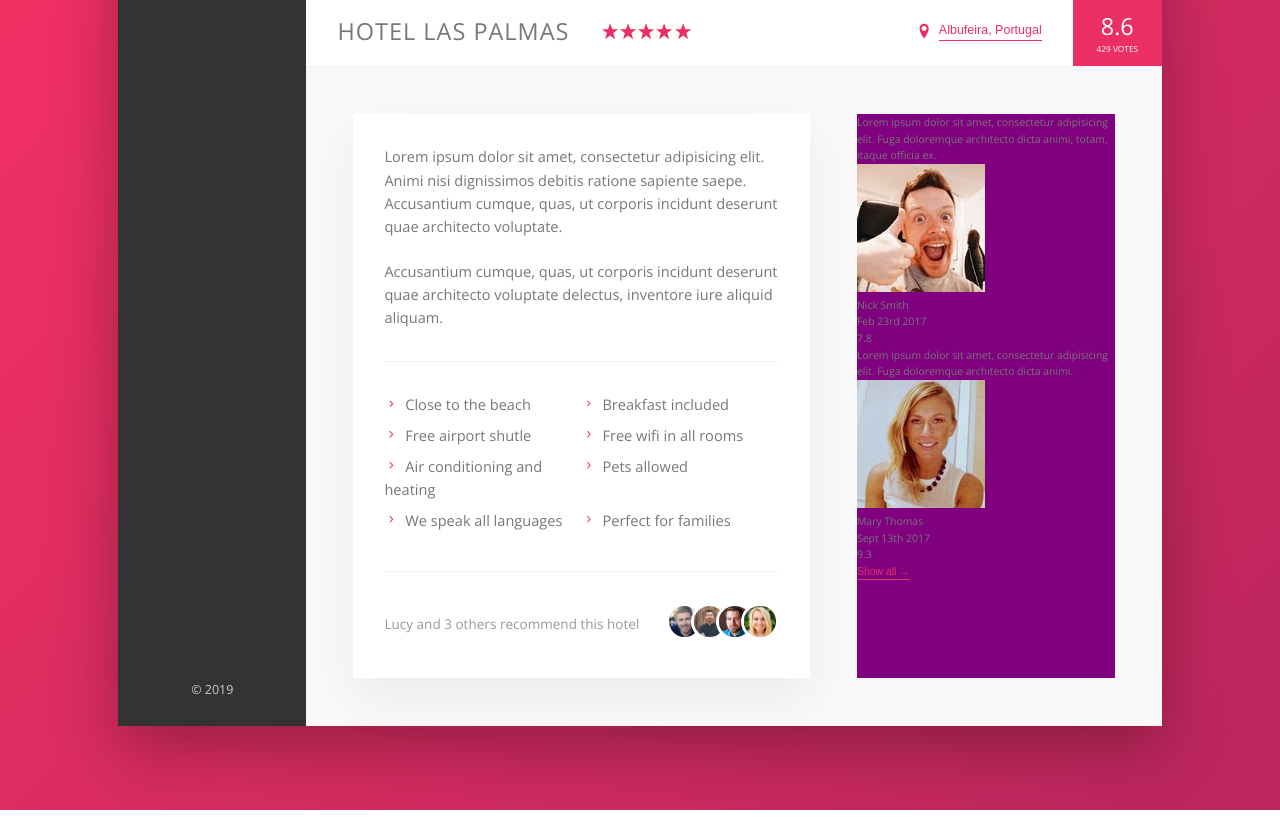
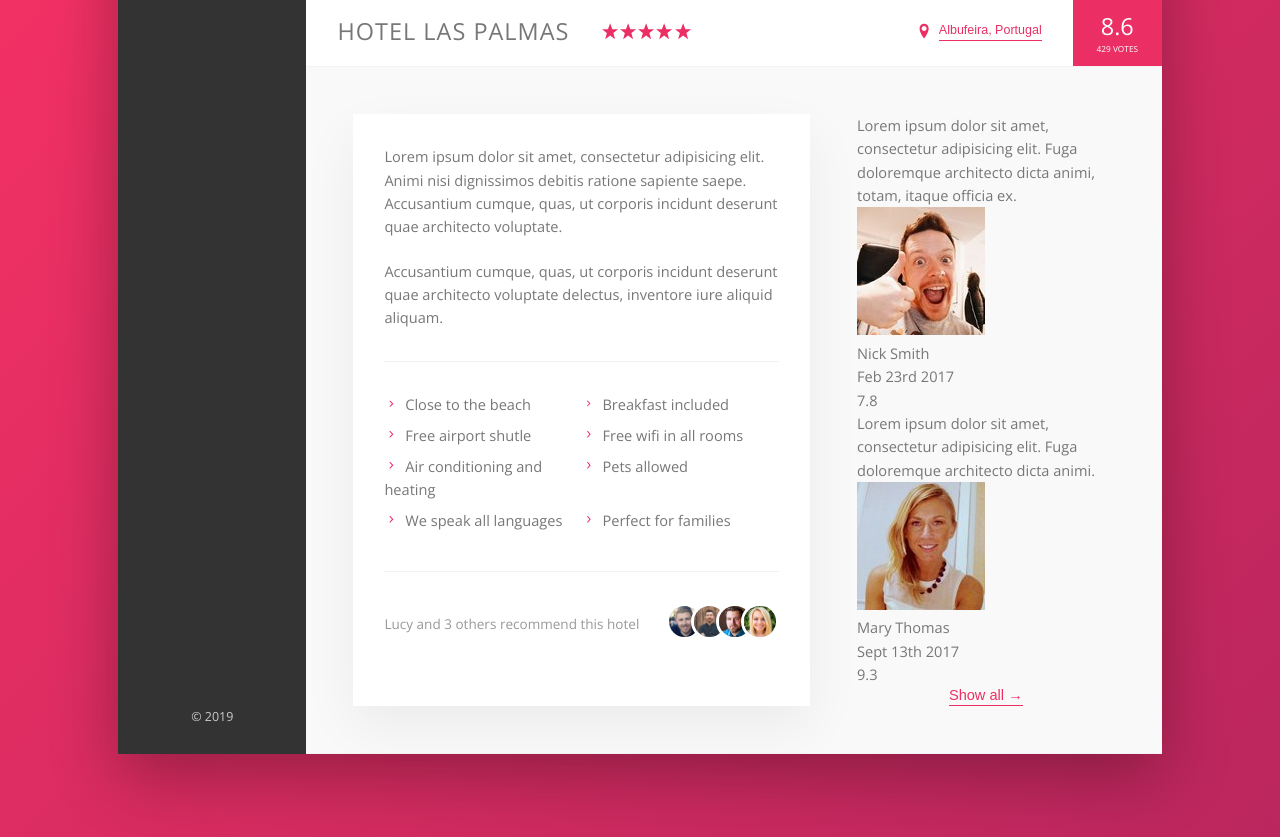
Before and after one commit to laurenalyn/flexboxMaster, a website: page index.html in a window 1280 px wide. Shown: the part 494-1331 px from the top of the page. Before the commit the page ends 1304 px from the top, so only its background shows below. Drawn offline with nearby package versions, Linux system fonts and the light colour scheme; files that its build step writes are made by us from their sources.

Commit message:
makes review section a flex container

```diff
--- a/sass/_layout.scss
+++ b/sass/_layout.scss
@@ -44,10 +44,10 @@
     padding: 4.5rem;
     background-color: var(--color-grey-light-1);
     border-bottom:  var(--line);
+    font-size: 1.4rem;
 }
 
 .description {
-    font-size: 1.4rem;
     background-color: #fff;
     box-shadow: var(--shadow-light);
     padding: 3rem;
@@ -57,7 +57,10 @@
 }
 
 .user-reviews {
-    background-color: purple;
     //allows this container to take up the remainder of space available
-    flex: 1
+    flex: 1;
+
+    display: flex;
+    flex-direction: column;
+    align-items: center;
 }
```
